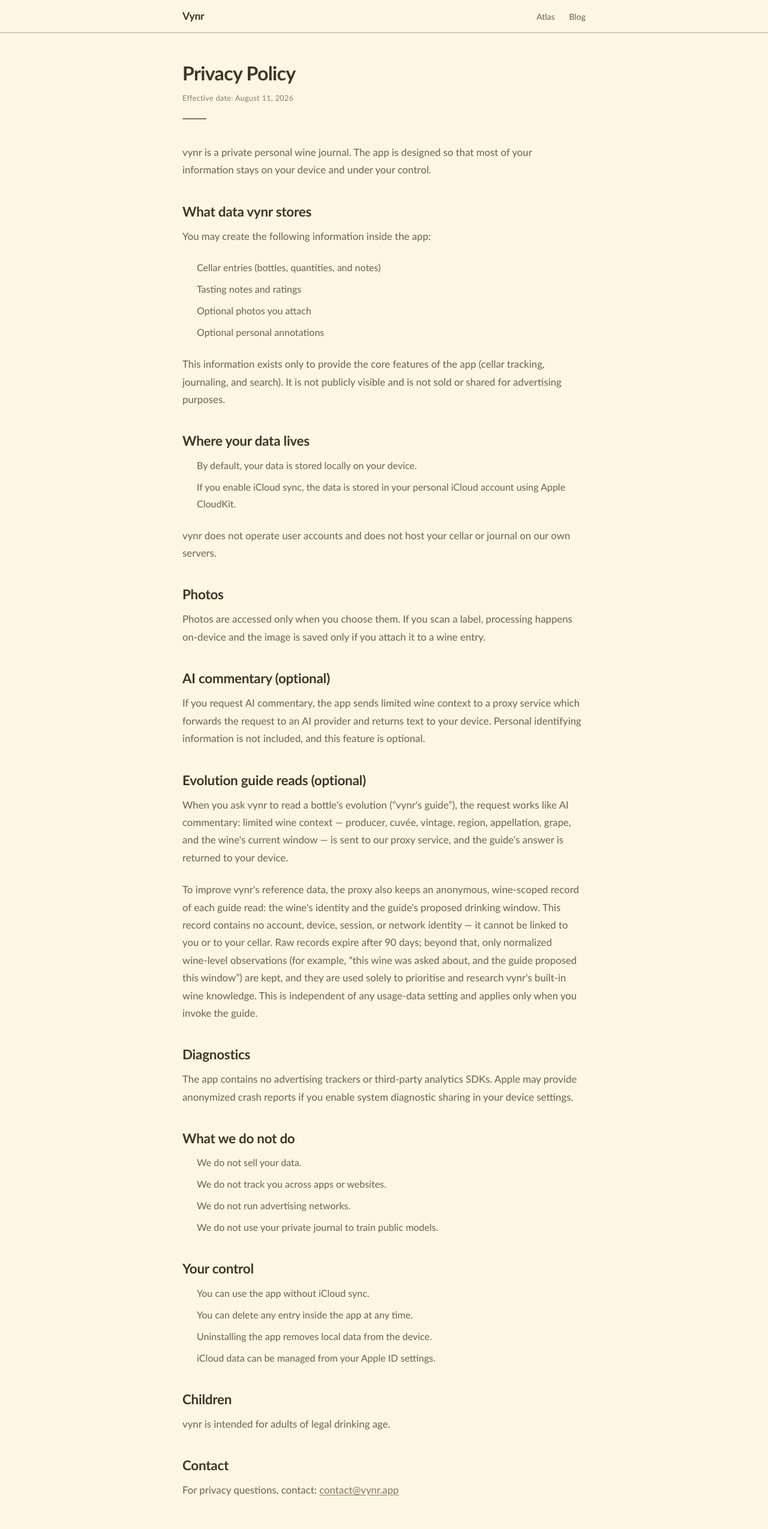
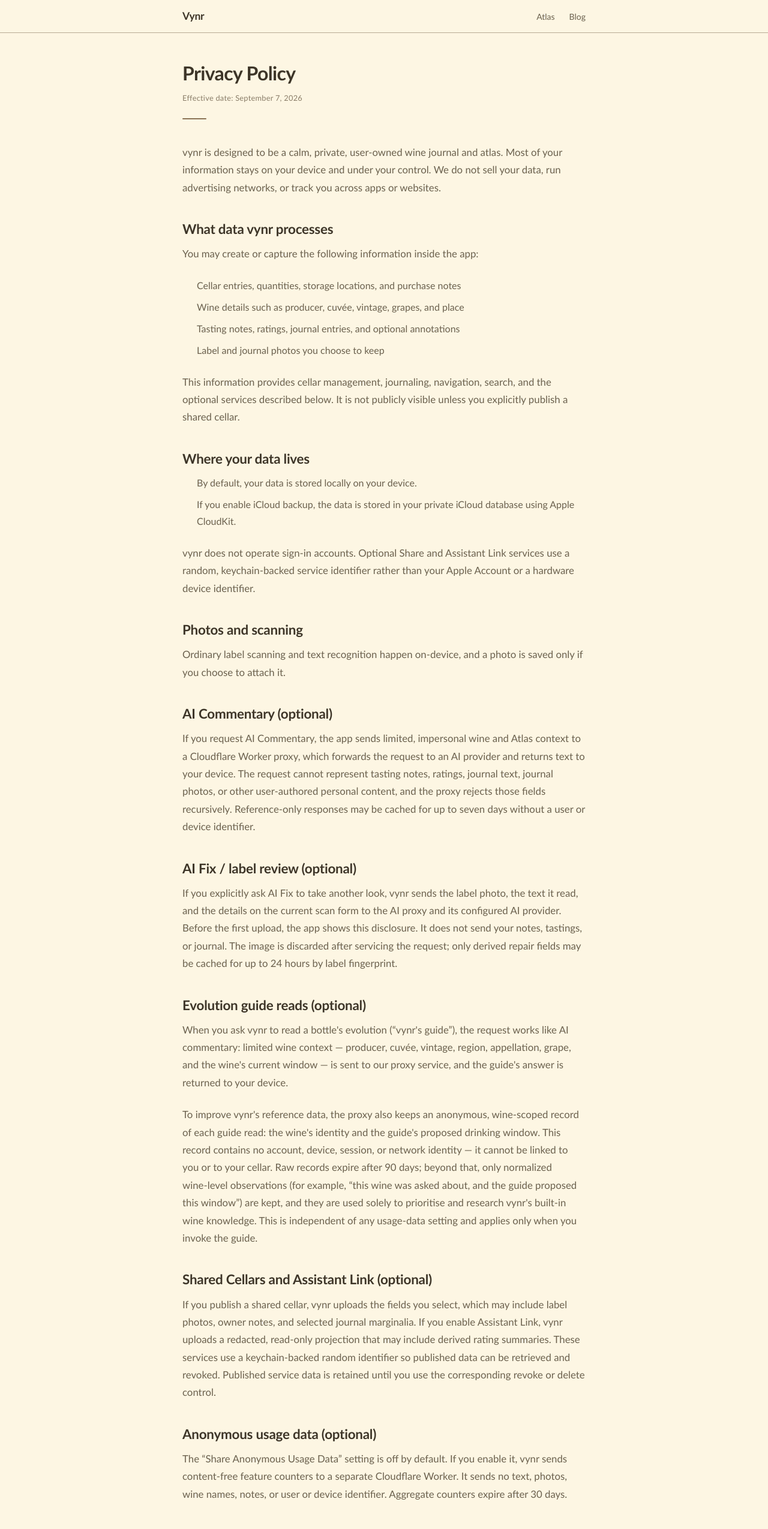
Before and after one commit to Silly-Jam/vynr-web, a Next.js app: page /privacy in a window 1280 px wide. Shown: the top 2549 px of the page at 60% size. Built offline with nearby package versions, Linux system fonts and the light colour scheme.

Commit message:
docs(privacy): disclose shipped service data flows

```diff
--- a/app/privacy/page.tsx
+++ b/app/privacy/page.tsx
@@ -34,7 +34,7 @@
             letterSpacing: "0.02em",
           }}
         >
-          Effective date: August 11, 2026
+          Effective date: September 7, 2026
         </p>
         <div
           style={{
@@ -49,22 +49,24 @@
 
       <article className="prose">
         <p>
-          vynr is a private personal wine journal. The app is designed so that
-          most of your information stays on your device and under your control.
+          vynr is designed to be a calm, private, user-owned wine journal and
+          atlas. Most of your information stays on your device and under your
+          control. We do not sell your data, run advertising networks, or track
+          you across apps or websites.
         </p>
 
-        <h2>What data vynr stores</h2>
-        <p>You may create the following information inside the app:</p>
+        <h2>What data vynr processes</h2>
+        <p>You may create or capture the following information inside the app:</p>
         <ul>
-          <li>Cellar entries (bottles, quantities, and notes)</li>
-          <li>Tasting notes and ratings</li>
-          <li>Optional photos you attach</li>
-          <li>Optional personal annotations</li>
+          <li>Cellar entries, quantities, storage locations, and purchase notes</li>
+          <li>Wine details such as producer, cuvée, vintage, grapes, and place</li>
+          <li>Tasting notes, ratings, journal entries, and optional annotations</li>
+          <li>Label and journal photos you choose to keep</li>
         </ul>
         <p>
-          This information exists only to provide the core features of the app
-          (cellar tracking, journaling, and search). It is not publicly
-          visible and is not sold or shared for advertising purposes.
+          This information provides cellar management, journaling, navigation,
+          search, and the optional services described below. It is not publicly
+          visible unless you explicitly publish a shared cellar.
         </p>
 
         <h2>Where your data lives</h2>
@@ -73,28 +75,42 @@
             By default, your data is stored locally on your device.
           </li>
           <li>
-            If you enable iCloud sync, the data is stored in your personal
-            iCloud account using Apple CloudKit.
+            If you enable iCloud backup, the data is stored in your private
+            iCloud database using Apple CloudKit.
           </li>
         </ul>
         <p>
-          vynr does not operate user accounts and does not host your cellar or
-          journal on our own servers.
+          vynr does not operate sign-in accounts. Optional Share and Assistant
+          Link services use a random, keychain-backed service identifier rather
+          than your Apple Account or a hardware device identifier.
         </p>
 
-        <h2>Photos</h2>
+        <h2>Photos and scanning</h2>
         <p>
-          Photos are accessed only when you choose them. If you scan a label,
-          processing happens on‑device and the image is saved only if you attach
-          it to a wine entry.
+          Ordinary label scanning and text recognition happen on-device, and a
+          photo is saved only if you choose to attach it.
         </p>
 
-        <h2>AI commentary (optional)</h2>
+        <h2>AI Commentary (optional)</h2>
         <p>
-          If you request AI commentary, the app sends limited wine context to a
-          proxy service which forwards the request to an AI provider and
-          returns text to your device. Personal identifying information is not
-          included, and this feature is optional.
+          If you request AI Commentary, the app sends limited, impersonal wine
+          and Atlas context to a Cloudflare Worker proxy, which forwards the
+          request to an AI provider and returns text to your device. The request
+          cannot represent tasting notes, ratings, journal text, journal photos,
+          or other user-authored personal content, and the proxy rejects those
+          fields recursively. Reference-only responses may be cached for up to
+          seven days without a user or device identifier.
+        </p>
+
+        <h2>AI Fix / label review (optional)</h2>
+        <p>
+          If you explicitly ask AI Fix to take another look, vynr sends the
+          label photo, the text it read, and the details on the current scan form
+          to the AI proxy and its configured AI provider. Before the first
+          upload, the app shows this disclosure. It does not send your notes,
+          tastings, or journal. The image is discarded after servicing the
+          request; only derived repair fields may be cached for up to 24 hours
+          by label fingerprint.
         </p>
 
         <h2>Evolution guide reads (optional)</h2>
@@ -118,11 +134,31 @@
           any usage‑data setting and applies only when you invoke the guide.
         </p>
 
+        <h2>Shared Cellars and Assistant Link (optional)</h2>
+        <p>
+          If you publish a shared cellar, vynr uploads the fields you select,
+          which may include label photos, owner notes, and selected journal
+          marginalia. If you enable Assistant Link, vynr uploads a redacted,
+          read-only projection that may include derived rating summaries. These
+          services use a keychain-backed random identifier so published data can
+          be retrieved and revoked. Published service data is retained until
+          you use the corresponding revoke or delete control.
+        </p>
+
+        <h2>Anonymous usage data (optional)</h2>
+        <p>
+          The &ldquo;Share Anonymous Usage Data&rdquo; setting is off by default.
+          If you enable it, vynr sends content-free feature counters to a
+          separate Cloudflare Worker. It sends no text, photos, wine names,
+          notes, or user or device identifier. Aggregate counters expire after
+          30 days.
+        </p>
+
         <h2>Diagnostics</h2>
         <p>
-          The app contains no advertising trackers or third‑party analytics SDKs.
-          Apple may provide anonymized crash reports if you enable system
-          diagnostic sharing in your device settings.
+          vynr contains no advertising, analytics, or crash-reporting SDK.
+          Apple may provide App Store or TestFlight crash and performance
+          diagnostics under Apple&apos;s own privacy controls and policy.
         </p>
 
         <h2>What we do not do</h2>
@@ -130,6 +166,7 @@
           <li>We do not sell your data.</li>
           <li>We do not track you across apps or websites.</li>
           <li>We do not run advertising networks.</li>
+          <li>We do not send private cellar or journal content to AI providers.</li>
           <li>We do not use your private journal to train public models.</li>
         </ul>
 
@@ -137,9 +174,20 @@
         <ul>
           <li>You can use the app without iCloud sync.</li>
           <li>You can delete any entry inside the app at any time.</li>
+          <li>You can revoke or delete Share and Assistant Link publications.</li>
+          <li>You can disable anonymous usage data and AI Commentary in Settings.</li>
           <li>Uninstalling the app removes local data from the device.</li>
           <li>iCloud data can be managed from your Apple ID settings.</li>
         </ul>
+
+        <h2>Third-party services</h2>
+        <p>
+          Depending on the features you choose, vynr uses Apple CloudKit,
+          Cloudflare Workers and KV, and configured AI providers. We minimise
+          what is sent and use it only to provide the
+          requested feature, operate the service, prevent abuse, or maintain
+          the short-lived caches described above.
+        </p>
 
         <h2>Children</h2>
         <p>vynr is intended for adults of legal drinking age.</p>
```
